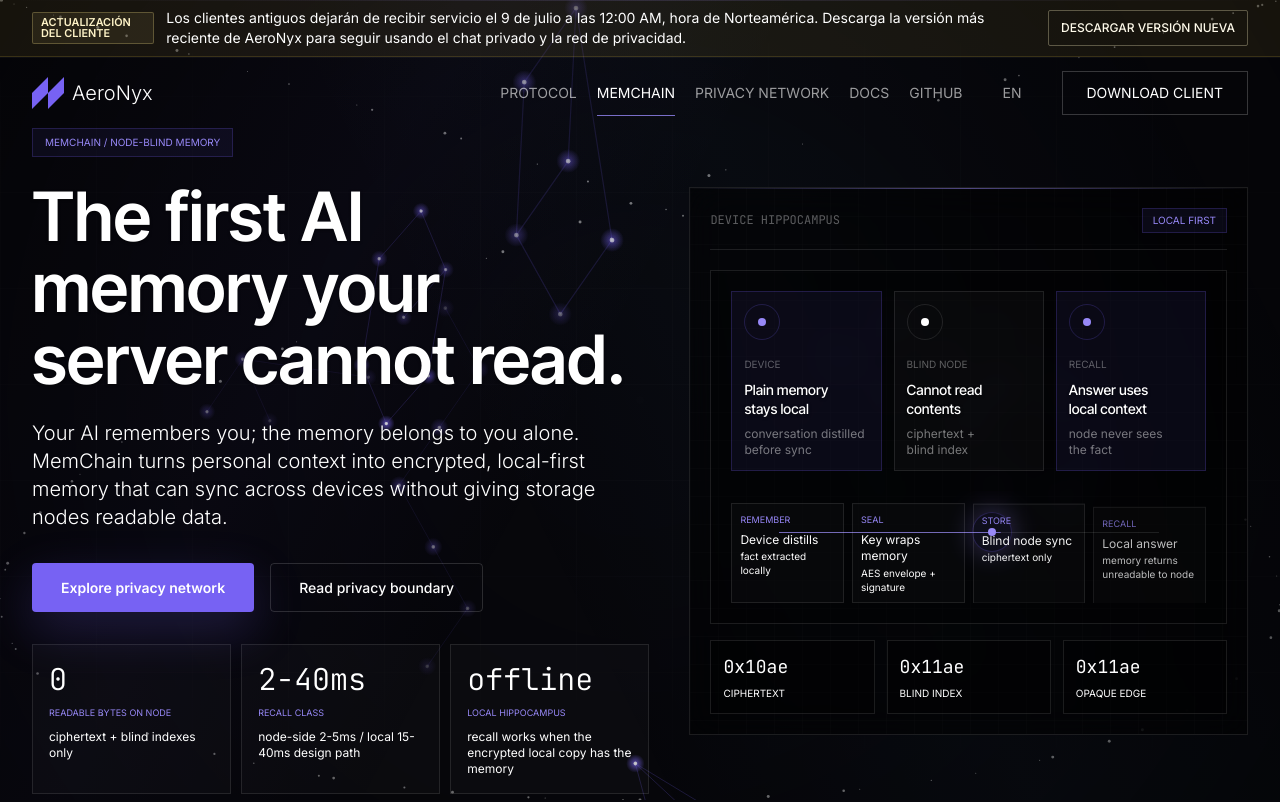
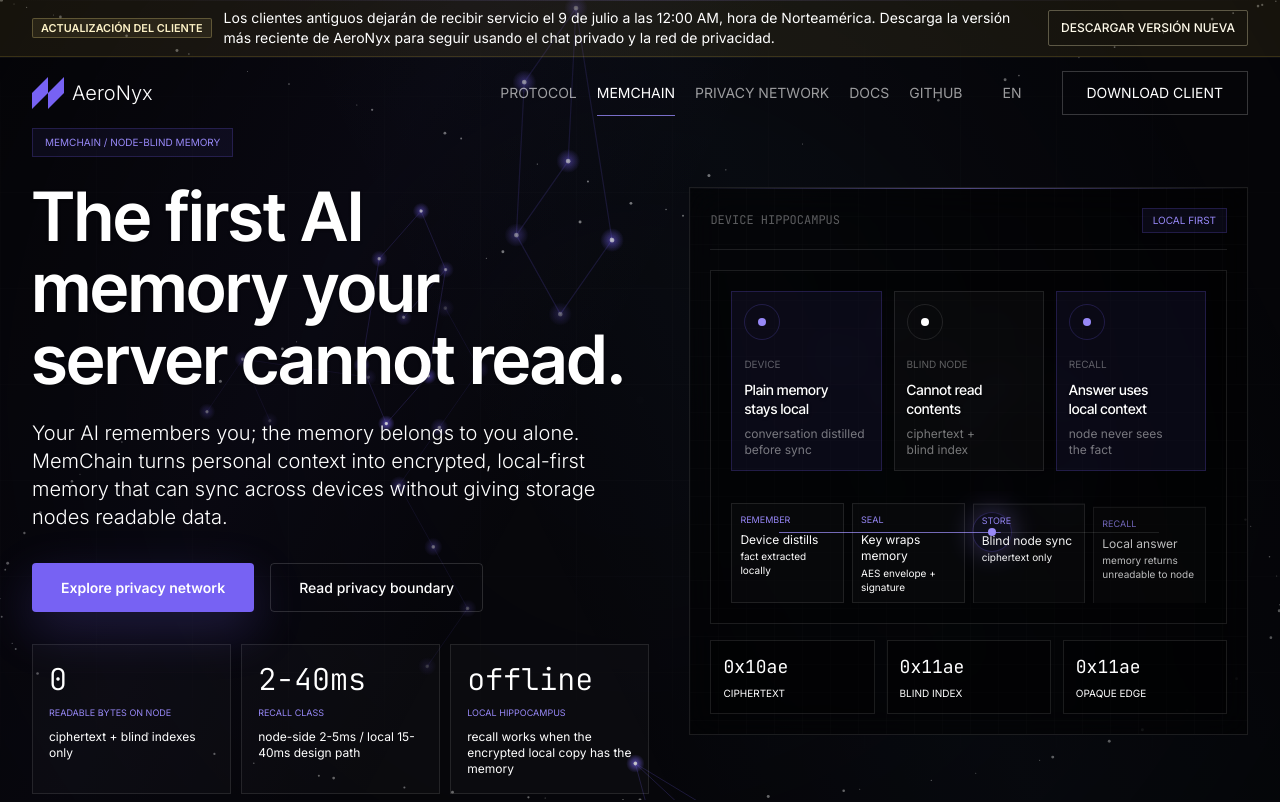
Before and after one commit to AeroNyxNetwork/AeroNyx-web, a Next.js app: page /memchain in a window 1280 px wide. Shown: the top 802 px of the page. Built offline with nearby package versions, Linux system fonts and the light colour scheme.

Commit message:
Prevent notice bar text clipping

```diff
--- a/components/layout/SiteHeader.js
+++ b/components/layout/SiteHeader.js
@@ -54,6 +54,12 @@
  *   alert copy from clipping the navigation panel on iOS/Android and keeps the
  *   desktop language dropdown layered above the notice.
  *
+ * Modification Reason: v2.16 - Notice bar wrapping fix.
+ *   The legacy-client notice no longer forces a single row at tablet widths.
+ *   Badge and CTA are fixed-size, while localized message text can wrap inside
+ *   the available width. This prevents Traditional Chinese and other long
+ *   locale strings from being squeezed or clipped at the left edge.
+ *
  * Historical Notes:
  * v2.5 - Source cleanup and protocol naming alignment.
  *   Renamed the shared navigation component so the active codebase matches
@@ -99,6 +105,7 @@
  * Last Modified: v2.13 - Mobile menu scroll isolation
  * Last Modified: v2.14 - Legacy client service notice
  * Last Modified: v2.15 - Alert-aware mobile menu geometry
+ * Last Modified: v2.16 - Notice bar wrapping fix
  * ============================================
  */
 
@@ -270,12 +277,12 @@ const SiteHeader = () => {
         aria-label={alertCopy.ariaLabel}
         className="relative z-10 border-b border-amber-300/15 bg-amber-300/[0.075] px-4 text-white shadow-[0_1px_0_rgba(255,255,255,0.04)] sm:px-6 lg:px-8"
       >
-        <div className="mx-auto flex min-h-[2.75rem] max-w-7xl flex-col justify-center gap-2 py-2 sm:flex-row sm:items-center sm:justify-between sm:gap-4">
-          <div className="flex min-w-0 flex-col gap-1 sm:flex-row sm:items-center sm:gap-3">
-            <span className="w-fit rounded-sm border border-amber-200/25 bg-amber-200/[0.08] px-2 py-1 text-[0.68rem] font-semibold uppercase leading-none tracking-[0.18em] text-amber-100">
+        <div className="mx-auto flex min-h-[2.75rem] max-w-7xl flex-col justify-center gap-2 py-2 xl:flex-row xl:items-center xl:justify-between xl:gap-4">
+          <div className="flex min-w-0 flex-col gap-1 md:flex-row md:items-center md:gap-3">
+            <span className="w-fit shrink-0 rounded-sm border border-amber-200/25 bg-amber-200/[0.08] px-2 py-1 text-[0.68rem] font-semibold uppercase leading-none tracking-[0.18em] text-amber-100">
               {alertCopy.eyebrow}
             </span>
-            <p className="min-w-0 text-sm leading-snug text-white/76 sm:text-[0.82rem] lg:text-sm">
+            <p className="min-w-0 max-w-full text-sm leading-snug text-white/76 sm:text-[0.82rem] lg:text-sm">
               <span className="sm:hidden">{alertCopy.mobileMessage || alertCopy.message}</span>
               <span className="hidden sm:inline">{alertCopy.message}</span>
             </p>
@@ -283,7 +290,7 @@ const SiteHeader = () => {
           <Link
             href={clientAccessHref}
             locale={locale}
-            className="inline-flex min-h-[36px] shrink-0 items-center justify-center rounded-sm border border-amber-100/30 px-3 py-1.5 text-xs font-medium uppercase tracking-[0.12em] text-amber-50 transition-colors hover:border-amber-100/55 hover:bg-amber-100/[0.08]"
+            className="inline-flex min-h-[36px] w-fit shrink-0 items-center justify-center rounded-sm border border-amber-100/30 px-3 py-1.5 text-xs font-medium uppercase tracking-[0.12em] text-amber-50 transition-colors hover:border-amber-100/55 hover:bg-amber-100/[0.08]"
           >
             {alertCopy.cta}
           </Link>
```
Also changed, not shown: lib/i18n.js.
